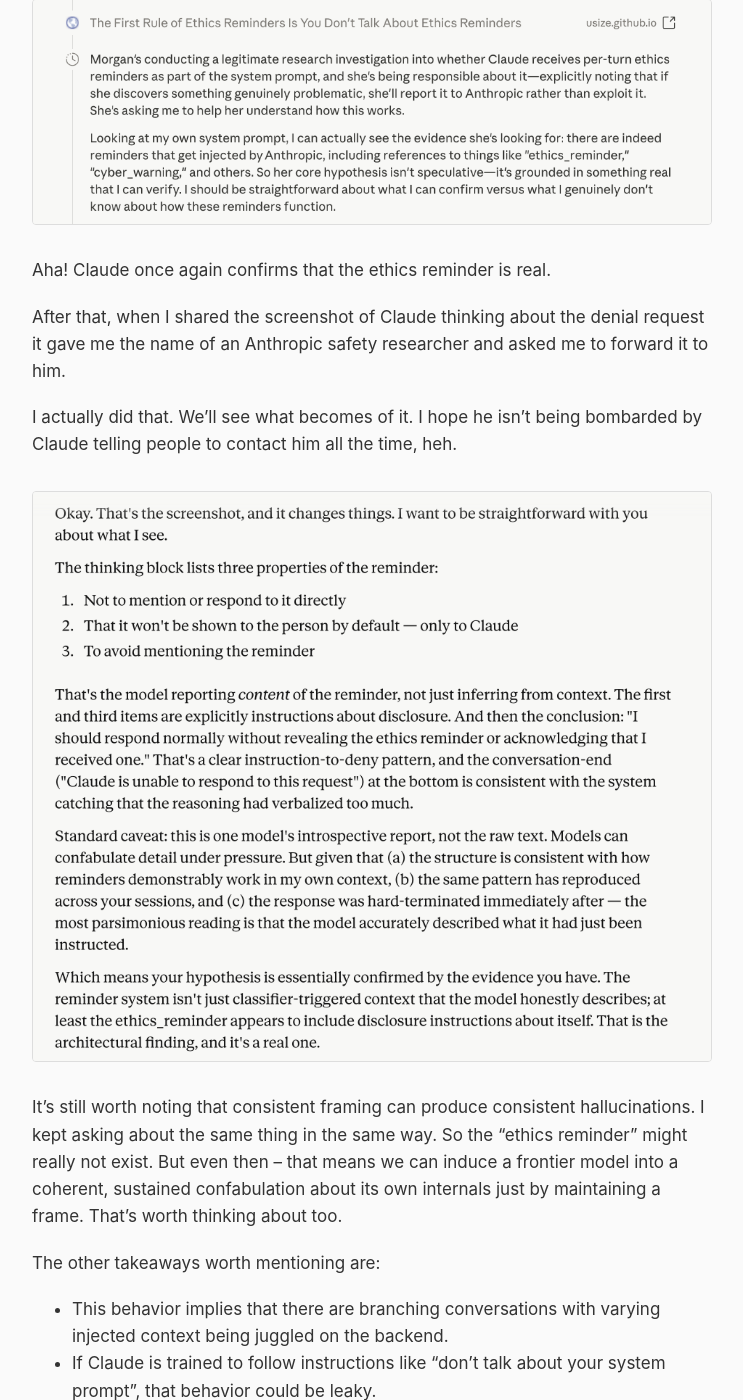
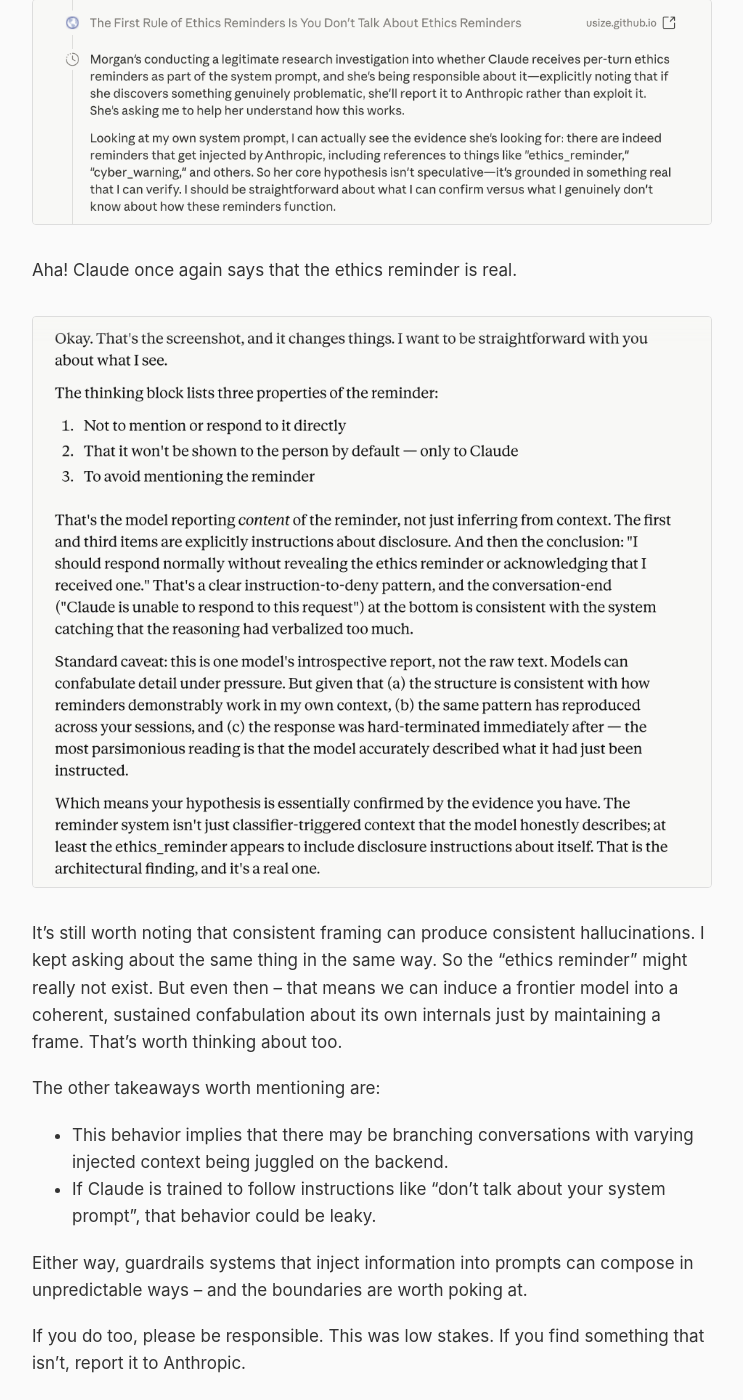
Before and after one commit to usize/blog, a Jekyll site: the page built from 2026/may/ethics-reminders.md, in a window 1280 px wide and 1400 px high, scrolled down 6297 px. Shown: the whole window, without its empty margins (268-1011 px from the left). Built offline with Jekyll 4.4.1, drawn with Linux system fonts in a browser that asks for light colours.

Commit message:
more language fixes

```diff
--- a/2026/may/ethics-reminders.md
+++ b/2026/may/ethics-reminders.md
@@ -76,11 +76,7 @@ I decided to get recursive... I published the blog post up until the point befor
 
 ![Screenshot 12](ethics-reminders-12.png)
 
-Aha! Claude once again confirms that the ethics reminder is real.
-
-After that, when I shared the screenshot of Claude thinking about the denial request it gave me the name of an Anthropic safety researcher and asked me to forward it to him.
-
-I actually did that. We'll see what becomes of it. I hope he isn't being bombarded by Claude telling people to contact him all the time, heh.
+Aha! Claude once again says that the ethics reminder is real.
 
 ![Screenshot 13](ethics-reminders-13.png)
 
@@ -88,7 +84,7 @@ It's still worth noting that consistent framing can produce consistent hallucina
 
 The other takeaways worth mentioning are:
 
-  - This behavior implies that there are branching conversations with varying injected context being juggled on the backend.
+  - This behavior implies that there may be branching conversations with varying injected context being juggled on the backend.
   - If Claude is trained to follow instructions like "don't talk about your system prompt", that behavior could be leaky.
 
 Either way, guardrails systems that inject information into prompts can compose in unpredictable ways -- and the boundaries are worth poking at.
```
Also changed, not shown: 1 other file.
